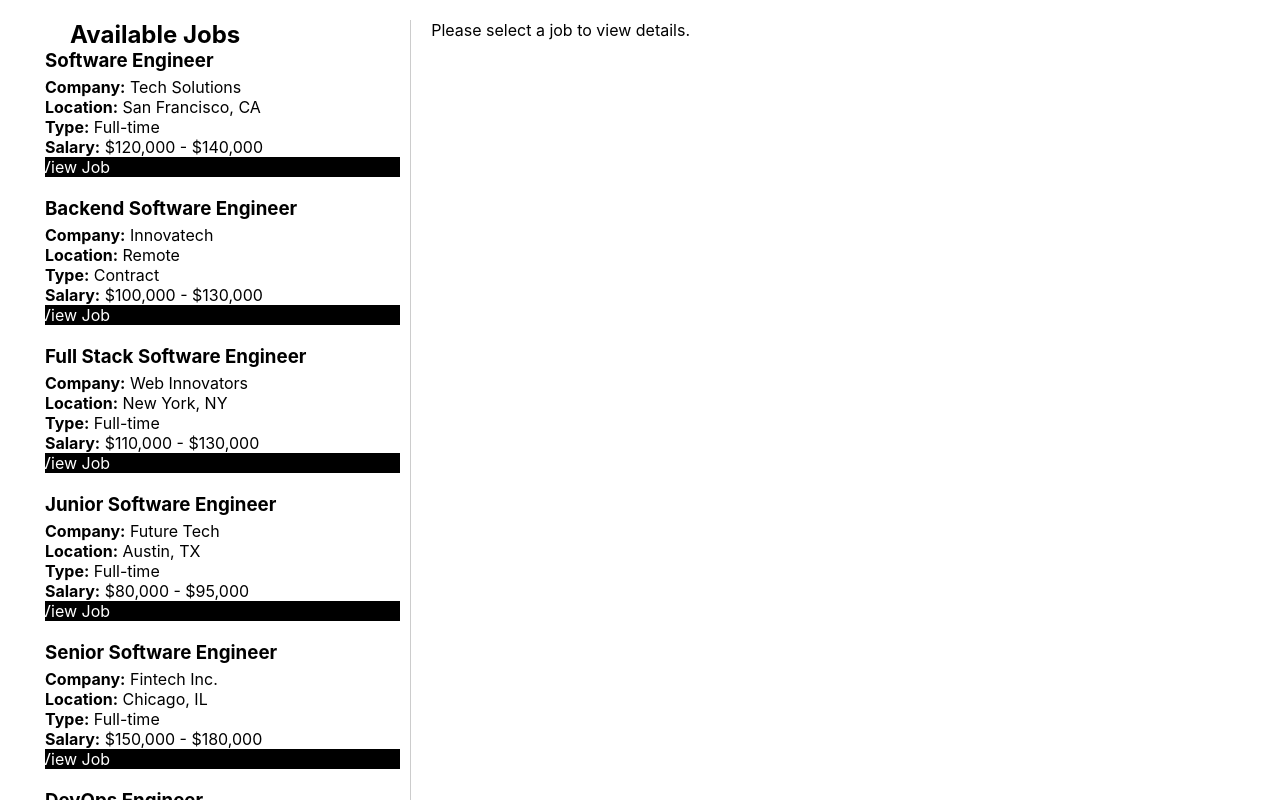
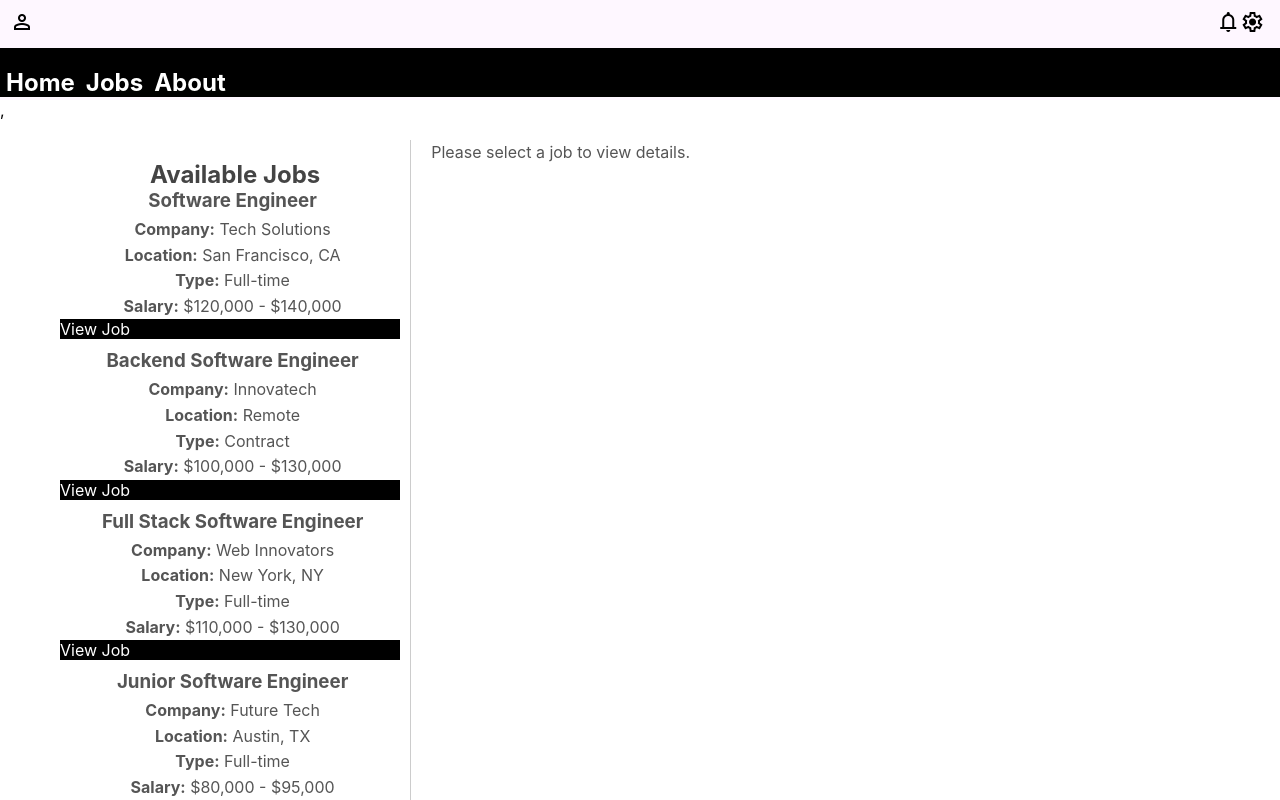
Before and after one commit to tylerewing64/shellhacks, a React (Create React App) app: page /.pages/Jobs in a window 1280 px wide. Shown: the top 800 px of the page. Built offline with nearby package versions, Linux system fonts and the light colour scheme.

Commit message:
changed pages

```diff
--- /dev/null
+++ b/src/about.css
@@ -0,0 +1,38 @@
+.about-container {
+
+    font-family: Arial, sans-serif;
+  }
+
+  h1 {
+    color: #333;
+    margin-bottom: 10px;
+    text-align: center;
+  }
+
+  p {
+    color: #555;
+    line-height: 1.6;
+  }
+
+  h2 {
+    color: #444;
+    margin-top: 20px;
+
+    text-align: center;
+  }
+
+  ul {
+    margin-left: 20px;
+    color: #555;
+    text-align: center;
+  }
+
+  li {
+    margin-bottom: 10px;
+    text-align: center;
+  }
+
+  img {
+    align-content: center;
+    width: fit-content;
+  }
--- a/src/index.js
+++ b/src/index.js
@@ -5,6 +5,7 @@ import App from './App';
 import reportWebVitals from './reportWebVitals';
 import { BrowserRouter, Routes, Route} from "react-router-dom"
 import Jobs from './pages/Jobs';
+import About from './pages/About';
 
 const root = ReactDOM.createRoot(document.getElementById('root'));
 root.render(
@@ -13,6 +14,7 @@ root.render(
       <Routes>
         <Route path = "/" element={<App/>}></Route>
         <Route path = "/.pages/Jobs" element = {<Jobs/>}></Route>
+        <Route path = "/.pages/About" element = {<About/>}></Route>
       </Routes>
     </React.StrictMode>
   </BrowserRouter>
--- a/src/pages/About.js
+++ b/src/pages/About.js
@@ -1,10 +1,32 @@
 import React from 'react';
+import '../about.css'; // Optional: For styling
+import Topbar from '../Topbar';
 
- const About = () => {
+const About = () => {
   return (
-    <div>
+    <div className="about-container">
+      <Topbar></Topbar>
       <h1>About Us</h1>
-      <p>This is the about page.</p>
+      <img src='https://media.istockphoto.com/id/1460172015/photo/businessmen-making-handshake-with-partner-greeting-dealing-merger-and-acquisition-business.jpg?s=612x612&w=0&k=20&c=IyQrIahedSW3WKsHSNsqtvX8dnzI1augnrtRrVeN3Dw='></img>
+      <p>
+        Welcome to our job matching platform, where we help you find the best job opportunities tailored specifically to your skills and experience. Our mission is to streamline your job search by providing you with personalized job recommendations that perfectly align with your resume.
+      </p>
+      <p>
+        Using advanced algorithms, we analyze your resume, skills, and work experience to match you with job listings that are the best fit for your career goals. Whether you're looking for a new challenge or just starting your career, our platform helps connect you with top employers in your industry.
+      </p>
+      <p>
+        We believe that finding the right job should be a seamless and efficient process, so we continuously improve our technology to bring you the most relevant and timely job opportunities. Let us do the heavy lifting and match you with jobs that are designed to help you succeed.
+      </p>
+      <h2>How It Works</h2>
+      <ul>
+        <li>Upload your resume to our platform.</li>
+        <li>We analyze your qualifications and job preferences.</li>
+        <li>You receive job recommendations tailored specifically for you.</li>
+        <li>Apply to your favorite jobs directly through our site.</li>
+      </ul>
+      <p>
+        Start your journey with us today and let us help you find your next great opportunity!
+      </p>
     </div>
   );
 }
--- a/src/pages/Jobs.js
+++ b/src/pages/Jobs.js
@@ -11,7 +11,8 @@ function Jobs() {
   };
 
   return (
-    <Topbar></Topbar>,
+   <div>
+    <Topbar/>,
     <div className="jobs-container">
       {/* Left Side: Scrollable Job List */}
       <div className="jobs-list list-width">
@@ -48,6 +49,7 @@ function Jobs() {
         )}
       </div>
     </div>
+    </div>
   );
 }
 
```
